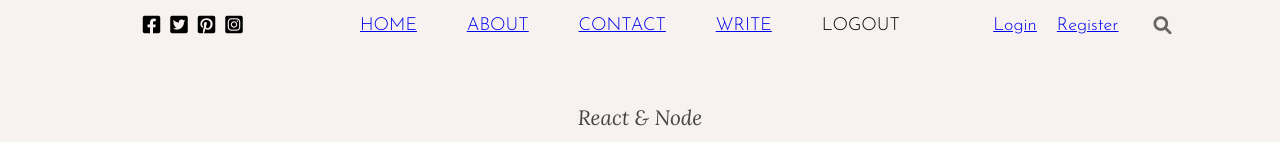
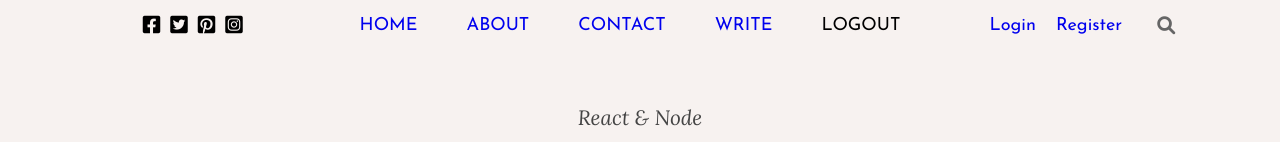
Before and after one commit to TheChrisader/blog-website-mern, a React (Create React App) app in the folder client/: page / in a window 1280 px wide. Shown: the top 142 px of the page. Built offline with nearby package versions, Linux system fonts and the light colour scheme.

Commit message:
Navbar links font weight change

```diff
--- a/client/src/components/Navbar/Navbar.css
+++ b/client/src/components/Navbar/Navbar.css
@@ -43,7 +43,7 @@
 .top-list-item {
   margin-right: 20px;
   font-size: 18px;
-  font-weight: 300;
+  font-weight: 400;
   cursor: pointer;
 }
 
@@ -53,3 +53,7 @@
   color: #666;
   cursor: pointer;
 }
+
+.link {
+  text-decoration: none;
+}
```
